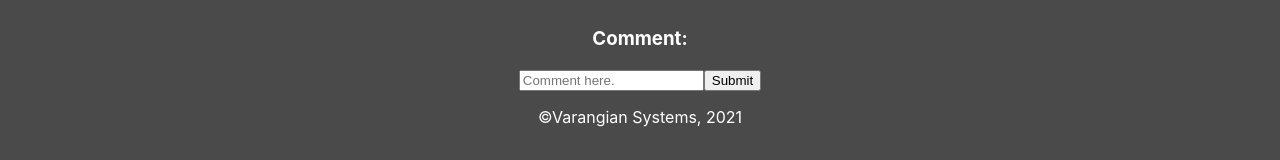
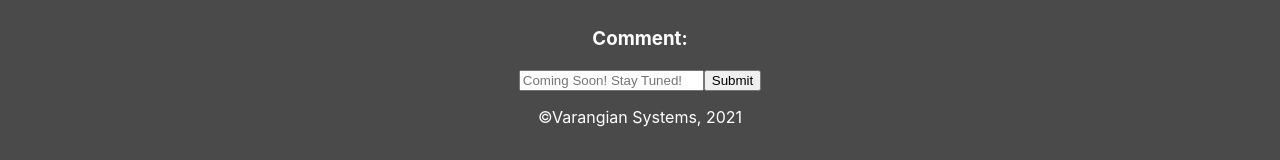
Before and after one commit to Jason-Berkower/Hero-s_Rest, a React (Create React App) app in the folder client/: page /comment-creation in a window 1280 px wide. Shown: the part 123-283 px from the top of the page. Built offline with nearby package versions, Linux system fonts and the light colour scheme.

Commit message:
Last few styling edits.

```diff
--- a/client/public/index.html
+++ b/client/public/index.html
@@ -24,7 +24,7 @@
       work correctly both with client-side routing and a non-root public URL.
       Learn how to configure a non-root public URL by running `npm run build`.
     -->
-    <title>React App</title>
+    <title>Hero's Rest</title>
   </head>
   <body>
     <noscript>You need to enable JavaScript to run this app.</noscript>
--- a/client/src/components/Forms/Comments/CreateComment.jsx
+++ b/client/src/components/Forms/Comments/CreateComment.jsx
@@ -23,7 +23,7 @@ export default function CreateComment(props) {
     <div>
       <h3 id="comment-container-title">Comment:</h3>
       <form id="comment-container" onChange={handleChange} onSubmit={handleSubmit}>
-        <input name="content" type="textarea" value={input.content} placeholder="Comment here." />
+        <input name="content" type="textarea" value={input.content} placeholder="Coming Soon! Stay Tuned!" />
         <button type="submit">Submit</button>
       </form>
     </div>
```
